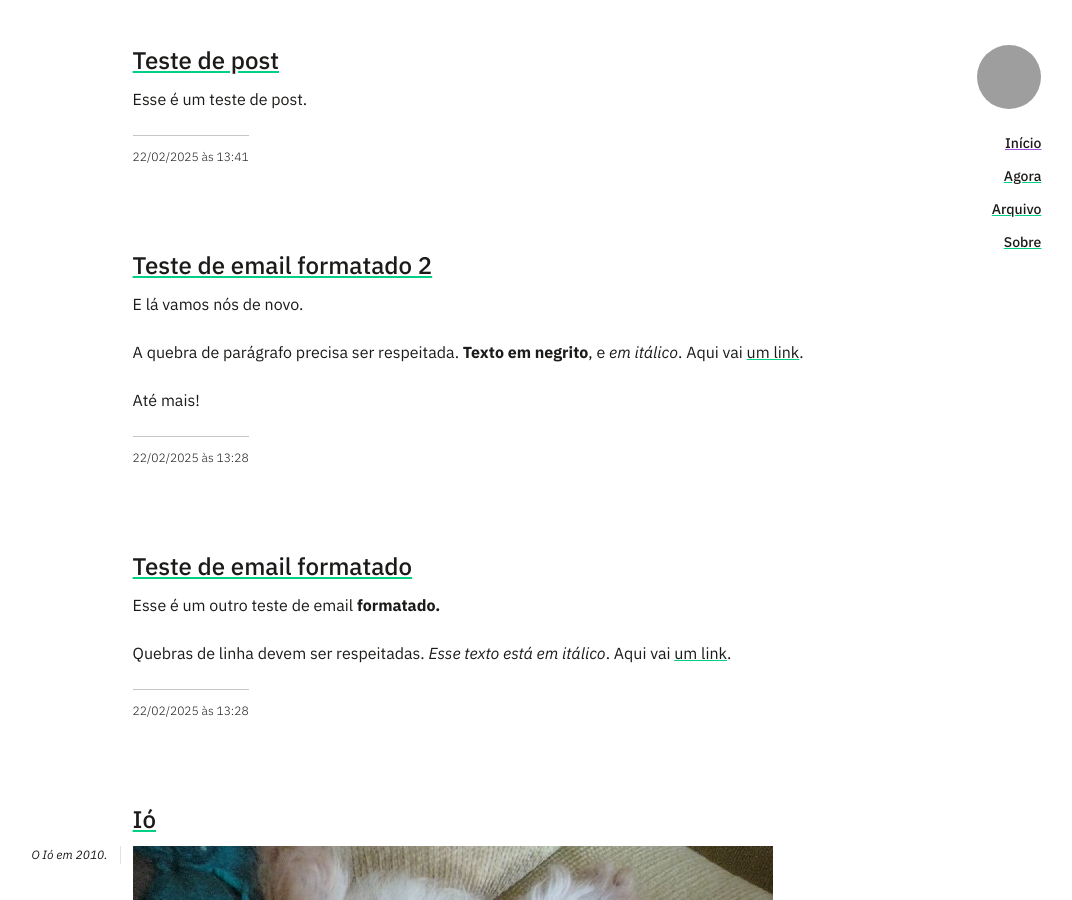
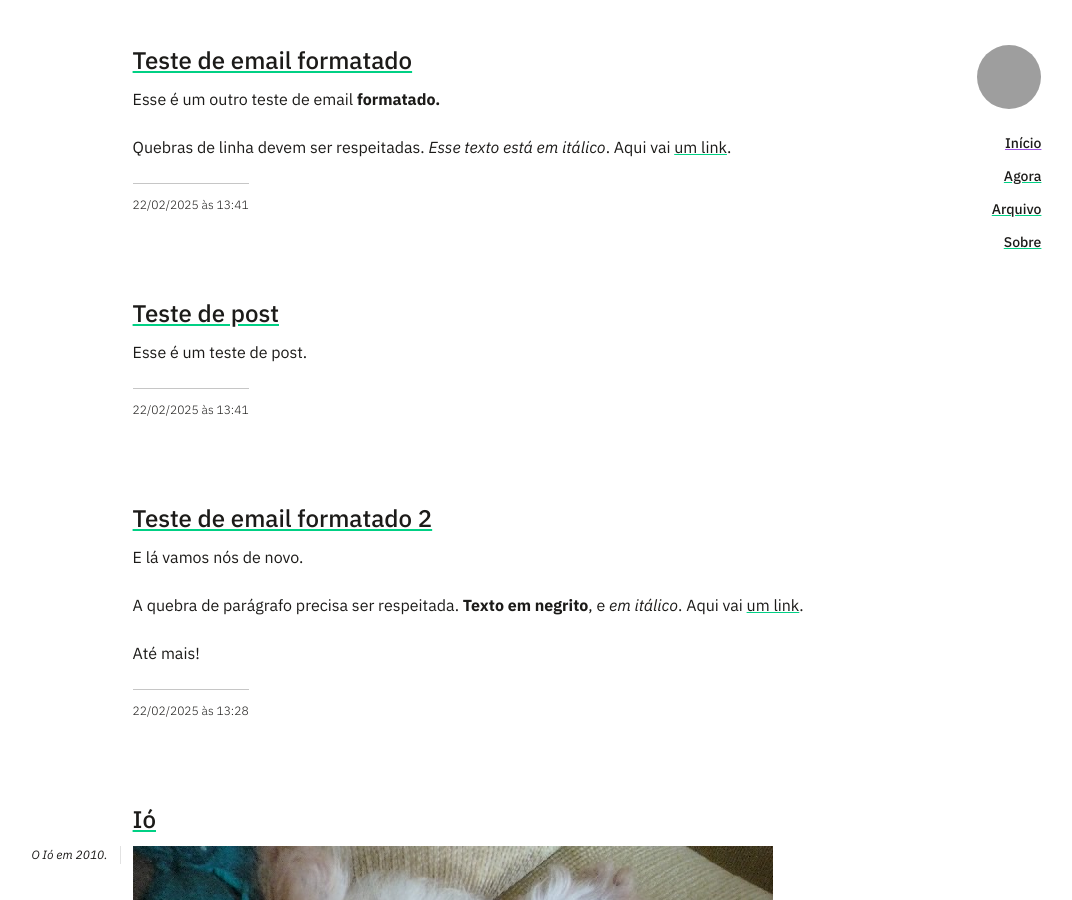
Before and after one commit to arthrfrts/arthrfrts, a Jekyll site: the page built from index.html, in a window 1280 px wide and 900 px high. Shown: the whole window, without its empty margins (53-1125 px from the left). Built offline with Jekyll 4.4.1, drawn with Linux system fonts in a browser that asks for light colours; some web fonts are replaced; a script that is not in the unit is left out; part of the change alters nothing that is shown; grey boxes are pictures that could not be loaded.

Commit message:
Adding post teste-de-email-formatado via JekyllMail

```diff
--- a/_posts/2025-02-22-teste-de-email-formatado.md
+++ b/_posts/2025-02-22-teste-de-email-formatado.md
@@ -1,12 +1,12 @@
 ---
 title: 'Teste de email formatado'
-date: 2025-02-22 16:28:53
+date: 2025-02-22 16:41:57
 format: html
 layout: post
 markup: markdown
 name: 2025-02-22-teste-de-email-formatado.md
 published: true
-time: 2025-02-22 16:28:53 -0300
+time: 2025-02-22 16:41:57 -0300
 title: Teste de email formatado
 ---
 <html><head><meta http-equiv="content-type" content="text/html; charset=utf-8"></head><body dir="auto"><div dir="ltr">Esse é um outro teste de email <b>formatado.</b></div><div dir="ltr"><b><br></b></div><div dir="ltr">Quebras de linha devem ser respeitadas. <i>Esse texto está em itálico</i>. Aqui vai&nbsp;<a href="https://arthr.me">um link</a>.</div></body></html>
```
